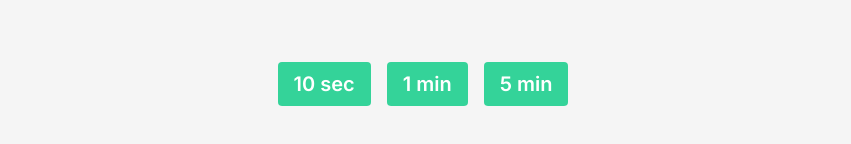
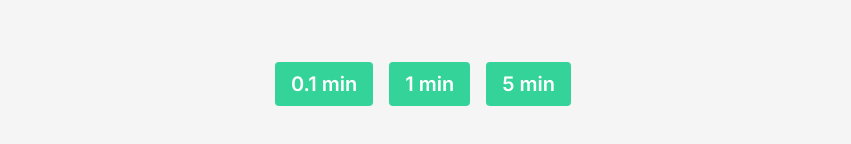
Before and after one commit to Etheryen/break-chrono, a Next.js app in the folder frontend/: page / in a window 1280 px wide. Shown: the part 404-548 px from the top of the page, without its empty margins (217-1068 px from the left). Built offline with nearby package versions, Linux system fonts and the light colour scheme; no server answers.

Commit message:
feat: add loading state and handle new break errors

```diff
--- a/frontend/src/components/break-buttons.tsx
+++ b/frontend/src/components/break-buttons.tsx
@@ -1,9 +1,14 @@
 "use client";
 
+import { Loader2Icon } from "lucide-react";
 import { useRouter } from "next/navigation";
+import { useState } from "react";
+import { toast } from "react-hot-toast";
 import { z } from "zod";
-import { env } from "~/env";
 import { getApiUrl } from "~/utils/base-urls";
+
+// TODO: delete 0.1
+const MINUTES_PRESETS = [0.1, 1, 5] as const;
 
 const apiPostResponseSchema = z.object({
   id: z.string().min(1),
@@ -11,14 +16,17 @@ const apiPostResponseSchema = z.object({
 
 export function BreakButtons() {
   const router = useRouter();
+  const [currentMinutesLoading, setCurrentMinutesLoading] = useState<
+    (typeof MINUTES_PRESETS)[number] | null
+  >(null);
 
-  const handleNewBreak = async (s: number) => {
-    // TODO: get url from env
+  const handleNewBreak = async (minutes: (typeof MINUTES_PRESETS)[number]) => {
+    setCurrentMinutesLoading(minutes);
 
     const date = new Date();
-    date.setSeconds(date.getSeconds() + s);
+    date.setMinutes(date.getMinutes() + minutes);
 
-    // TODO: handle errors with toast
+    try {
       const result = await fetch(`${getApiUrl()}/api/break`, {
         method: "POST",
         headers: {
@@ -32,28 +40,31 @@ export function BreakButtons() {
       const { id } = apiPostResponseSchema.parse(json);
 
       router.push(`/${id}`);
+    } catch (_) {
+      setCurrentMinutesLoading(null);
+      toast.error(
+        <div className="font-mono font-semibold">
+          Error occured, please try again
+        </div>,
+      );
+    }
   };
 
   return (
     <>
+      {MINUTES_PRESETS.map((minutes) => (
         <button
-        onClick={() => handleNewBreak(10)}
-        className="rounded bg-emerald-400 px-4 py-2 text-xl font-semibold text-white hover:brightness-90"
+          key={minutes}
+          onClick={() => handleNewBreak(minutes)}
+          disabled={!!currentMinutesLoading}
+          className="inline-flex items-center gap-2 rounded bg-emerald-400 px-4 py-2 text-xl font-semibold text-white hover:brightness-90 disabled:cursor-not-allowed disabled:brightness-75"
         >
-        10 sec
+          {minutes == currentMinutesLoading && (
+            <Loader2Icon className="h-5 w-5 animate-spin" />
+          )}
+          <span>{minutes} min</span>
         </button>
-      <button
-        onClick={() => handleNewBreak(1 * 60)}
-        className="rounded bg-emerald-400 px-4 py-2 text-xl font-semibold text-white hover:brightness-90"
-      >
-        1 min
-      </button>
-      <button
-        onClick={() => handleNewBreak(5 * 60)}
-        className="rounded bg-emerald-400 px-4 py-2 text-xl font-semibold text-white hover:brightness-90"
-      >
-        5 min
-      </button>
+      ))}
       {/*<button className="rounded bg-emerald-400 px-4 py-2 text-xl font-semibold text-white hover:brightness-90">
           New break
         </button>*/}
```
Lines whose indentation alone changed are shown as unchanged.
